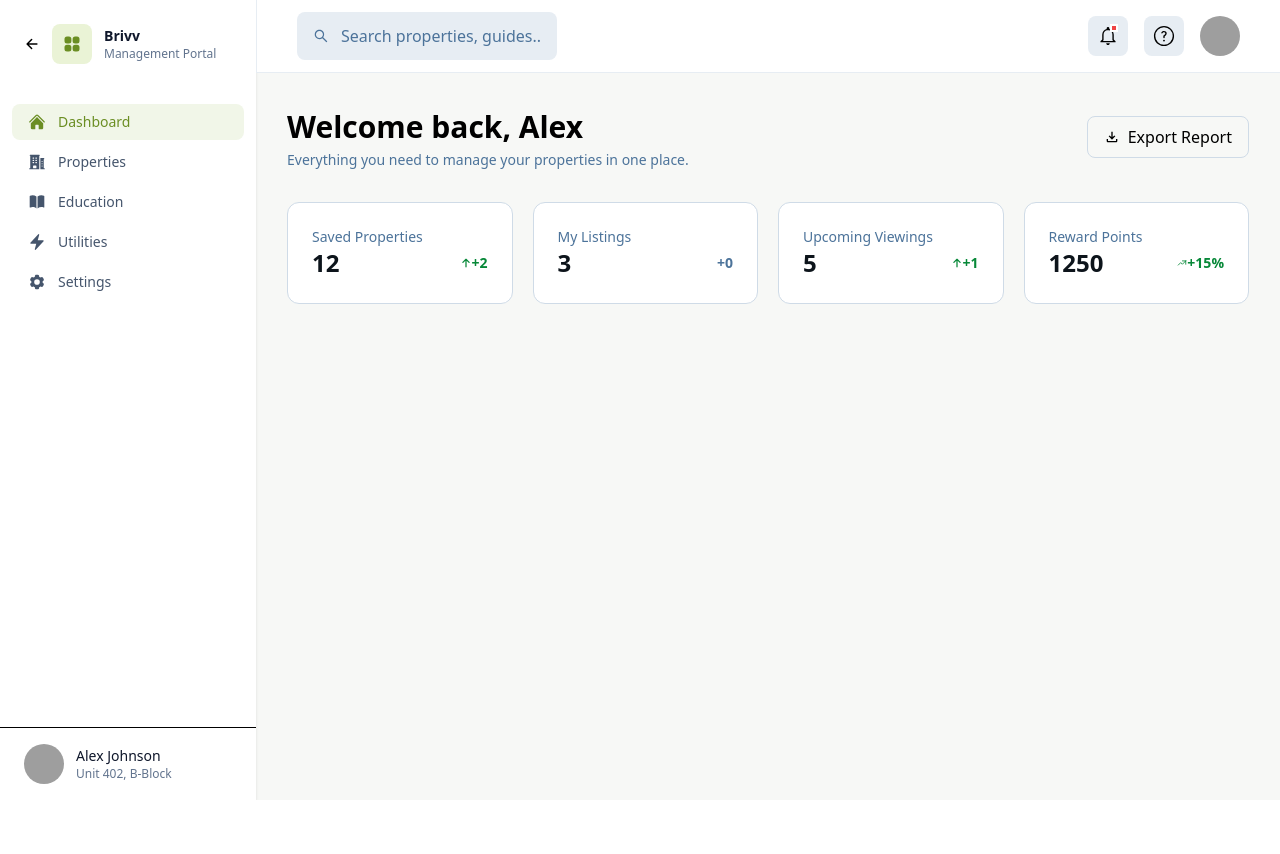
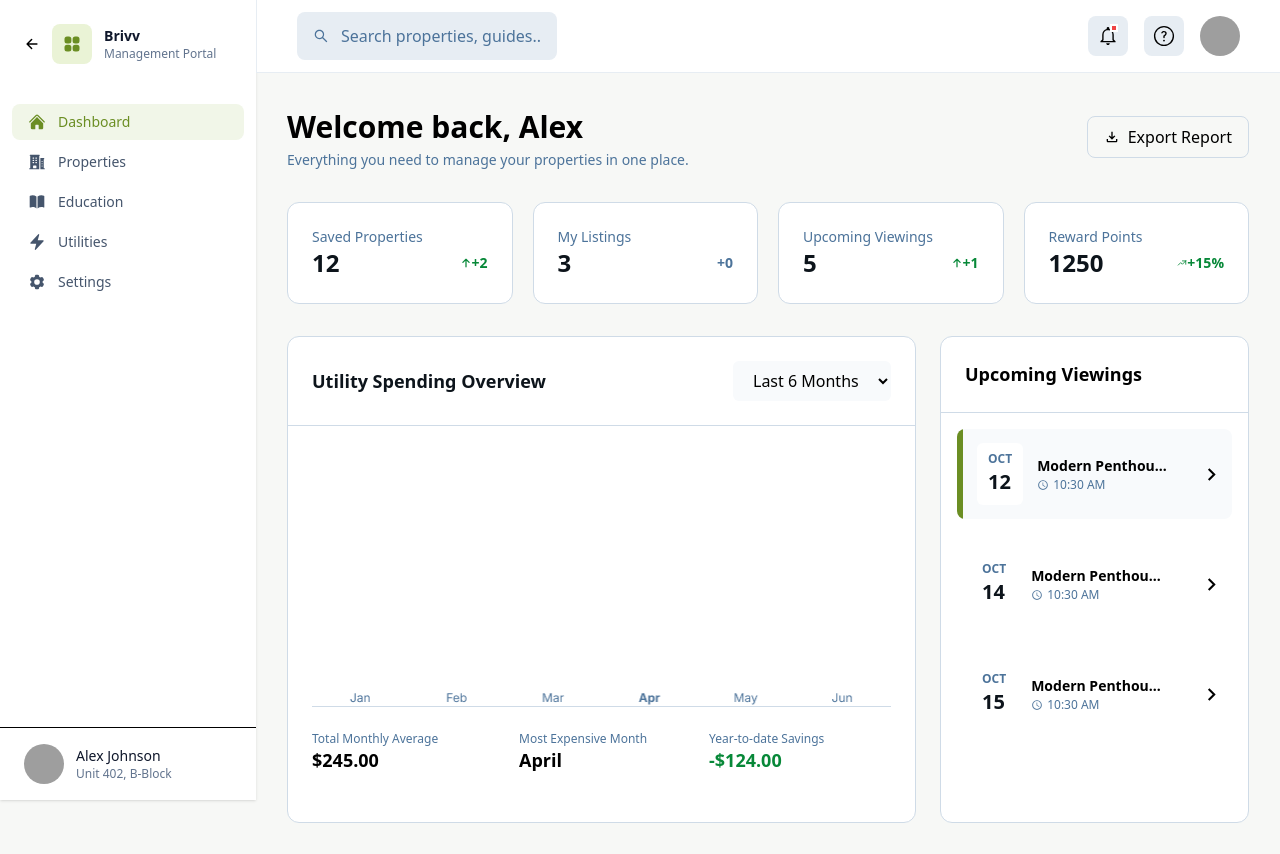
Before and after one commit to Akrapex/BRIVV-PROJECT, a React (Vite) app in the folder Brivv/: page /profile in a window 1280 px wide. Before the commit the page ends 800 px from the top, so only its background shows below. Built offline with nearby package versions, Linux system fonts and the light colour scheme; grey boxes are pictures that could not be loaded.

Commit message:
Added utility and upcoming viewings section to the dashboard

```diff
--- /dev/null
+++ b/Brivv/src/components/UpcomingViewings.tsx
@@ -0,0 +1,60 @@
+import { IoMdTime } from "react-icons/io";
+import { MdOutlineKeyboardArrowRight } from "react-icons/md";
+
+function UpcomingViewings() {
+  return (
+    <article className="bg-white border border-[#CFDBE7] rounded-xl grow">
+        <div className="p-6 border-b border-[#CFDBE7]">
+            <h1 className="font-bold text-[18px]">Upcoming Viewings</h1>
+        </div>
+
+        <div className="p-4">
+            <div className="flex items-center h-22.5 gap-2 pr-2 mb-5 bg-[#F8FAFC] hover:bg-[#ececec] rounded-lg before:content-[''] before:w-1.5 before:block before:h-full before:bg-[#6B8E23] overflow-hidden cursor-pointer transition duration-400">
+                <div className="bg-white py-2 mx-1.5 px-2.75 w-fit rounded-md">
+                    <p className="text-[12px] font-bold text-[#4C739A] leading-4">OCT</p>
+                    <h4 className="text-[20px] font-black text-[#0D141B]">12</h4>
+                </div>
+
+                <div>
+                    <h3 className="text-[14px] font-bold">Modern Penthou…</h3>
+                    <p className="flex items-center gap-1 text-[12px] text-[#4C739A]"><IoMdTime /> 10:30 AM</p>
+                </div>
+
+                <MdOutlineKeyboardArrowRight size={25} className="ml-auto" />
+            </div>
+
+            <div className="flex items-center h-22.5 gap-2 p-2 mb-5 hover:bg-[#F8FAFC] rounded-lg  cursor-pointer transition duration-400">
+                <div className="bg-white py-2 mx-1.5 px-2.75 w-fit rounded-md">
+                    <p className="text-[12px] font-bold text-[#4C739A] leading-4">OCT</p>
+                    <h4 className="text-[20px] font-black text-[#0D141B]">14</h4>
+                </div>
+
+                <div>
+                    <h3 className="text-[14px] font-bold">Modern Penthou…</h3>
+                    <p className="flex items-center gap-1 text-[12px] text-[#4C739A]"><IoMdTime /> 10:30 AM</p>
+                </div>
+
+                <MdOutlineKeyboardArrowRight size={25} className="ml-auto" />
+            </div>
+
+            <div className="flex items-center h-22.5 gap-2 p-2 hover:bg-[#F8FAFC] rounded-lg  cursor-pointer transition duration-400">
+                <div className="bg-white py-2 mx-1.5 px-2.75 w-fit rounded-md">
+                    <p className="text-[12px] font-bold text-[#4C739A] leading-4">OCT</p>
+                    <h4 className="text-[20px] font-black text-[#0D141B]">15</h4>
+                </div>
+
+                <div>
+                    <h3 className="text-[14px] font-bold">Modern Penthou…</h3>
+                    <p className="flex items-center gap-1 text-[12px] text-[#4C739A]"><IoMdTime /> 10:30 AM</p>
+                </div>
+
+                <MdOutlineKeyboardArrowRight size={25} className="ml-auto" />
+            </div>
+
+
+        </div>
+    </article>
+  )
+}
+
+export default UpcomingViewings
--- /dev/null
+++ b/Brivv/src/components/UtilityViewings.tsx
@@ -0,0 +1,43 @@
+import sampleImage from '../assets/Container.png';
+import UpcomingViewings from './UpcomingViewings';
+
+function UtilityViewings() {
+  return (
+    <section className="flex gap-6">
+      <div className="bg-white lg:w-157.25 rounded-xl border border-[#CFDBE7]">
+        <div className="p-6 flex justify-between items-center border-b border-[#CFDBE7]">
+          <h2 className="text-[18px] font-bold text-[#0D141B]">Utility Spending Overview</h2>
+          <select className="py-2 px-4 bg-[#F8FAFC] rounded-md focus:outline-0">
+            <option value="">Last 6 Months</option>
+          </select>
+        </div>
+
+        {/* Chart Container */}
+        <div className="p-6">
+          <img src={sampleImage} />
+
+          <div className='py-6 border-t border-[#CFDBE7] flex gap-2'>
+            <div className="w-45.5 grow">
+              <p className="text-[12px] leading-4 text-[#4C739A]">Total Monthly Average</p>
+              <h4 className="text-[18px] font-bold">$245.00</h4>
+            </div>
+
+            <div className="w-45.5">
+              <p className="text-[12px] leading-4 text-[#4C739A]">Most Expensive Month</p>
+              <h4 className="text-[18px] font-bold">April</h4>
+            </div>
+
+            <div className="w-45.5">
+              <p className="text-[12px] leading-4 text-[#4C739A]">Year-to-date Savings</p>
+              <h4 className='text-[18px] font-bold text-[#078838]'>-$124.00</h4>
+            </div>
+          </div>
+        </div>
+      </div>
+
+      <UpcomingViewings />
+    </section>
+  )
+}
+
+export default UtilityViewings
--- a/Brivv/src/components/layouts/TopNav.tsx
+++ b/Brivv/src/components/layouts/TopNav.tsx
@@ -15,7 +15,7 @@ function TopNav() {
                 to="/"
                 className="w-37.5 inline-flex gap-2 text-2xl text-[rgb(var(--primary))] font-bold items-center"
               >
-                <img src="/images/logo.png" alt="" className="w-[50px]" />
+                <img src="/images/logo.png" alt="" className="w-12.5" />
                 {"Brivv"}
               </Link>
               <li className="lg:w-100 text-sm font-bold bg-[rgba(var(--primary)/0.2)] text-[rgb(var(--primary))] p-3 rounded-xl focus:outline-0 inline-flex  items-center ">
@@ -41,7 +41,7 @@ function TopNav() {
               <li>
                 <a className="inline-flex items-center bg-[rgb(var(--primary))] text-white py-2 px-5 rounded-lg font-bold ">
                   add{" "}
-                  <span className="inline-flex items-center justify-center rounded-full ml-1 bg-white text text-black w-[20px] h-[20px]">
+                  <span className="inline-flex items-center justify-center rounded-full ml-1 bg-white text text-black w-5 h-5">
                     <IoIosAdd />
                   </span>
                 </a>
--- a/Brivv/src/components/propertyDetailsProfile/AgentCard.tsx
+++ b/Brivv/src/components/propertyDetailsProfile/AgentCard.tsx
@@ -4,7 +4,7 @@ import { MdEmail } from "react-icons/md";
 const AgentCard = () => {
   return (
     <section>
-      <div className="bg-white shadow-2xl rounded-xl p-6 space-y-4  w-[320px] h-[386px]">
+      <div className="bg-white shadow-2xl rounded-xl p-6 space-y-4  w-[320px] h-96.5">
         <div className="flex items-center gap-3">
           <img
             src="https://i.pravatar.cc/100"
@@ -40,7 +40,7 @@ const AgentCard = () => {
         <p className="text-lg font-bold  text-white">
           First-Time Buyer's Guide
         </p>
-        <p className="text-sm font-normal text-white w-[254px]">
+        <p className="text-sm font-normal text-white w-63.5">
           Learn about Austin property taxes and financing options for this area.
         </p>
         <button className="text-base font-bold text-primary flex items-center">Read Guide <BsArrowRight/></button>
--- a/Brivv/src/components/propertyDetailsProfile/Herosection.tsx
+++ b/Brivv/src/components/propertyDetailsProfile/Herosection.tsx
@@ -12,29 +12,29 @@ const Herosection = () => {
         <img
           src="/images/property-details-background.svg"
           alt="herobachround"
-          className="w-[650px]"
+          className="w-162.5"
         />
 
         <div className="grid lg:grid-cols-2 grid-cols-1 gap-6">
           <img
             src="/images/propert-1.svg"
             alt="property"
-            className="w-[310px]"
+            className="w-77.5"
           />
           <img
             src="/images/property-2.svg"
             alt="property"
-            className="w-[310px]"
+            className="w-77.5"
           />
           <img
             src="/images/proper-3.svg"
             alt="property"
-            className="w-[310px]"
+            className="w-77.5"
           />
           <img
             src="/images/property-4.svg"
             alt="property"
-            className="w-[310px]"
+            className="w-77.5"
           />
         </div>
       </div>
--- a/Brivv/src/pages/Dashnoard.tsx
+++ b/Brivv/src/pages/Dashnoard.tsx
@@ -4,6 +4,7 @@ import SideNav from "../components/SideNav";
 import { MdOutlineFileDownload } from "react-icons/md";
 import { FaArrowUp } from "react-icons/fa6";
 import { HiOutlineTrendingUp } from "react-icons/hi";
+import UtilityViewings from "../components/UtilityViewings";
 
 export default function Dashboard() {
   return (
@@ -35,6 +36,9 @@ export default function Dashboard() {
             <DashboardCards text="Reward Points" count={1250} icon={<HiOutlineTrendingUp size={10} />
               } plusSign="+" rate={15} indicator="%" />
           </div>
+
+          <UtilityViewings />
+
         </div>
       </section>
     </main>
```
Also changed, not shown: Brivv/src/assets/Container.png (added).
